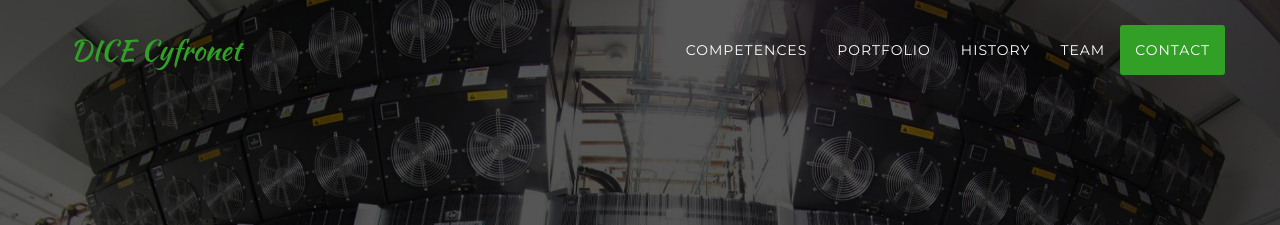
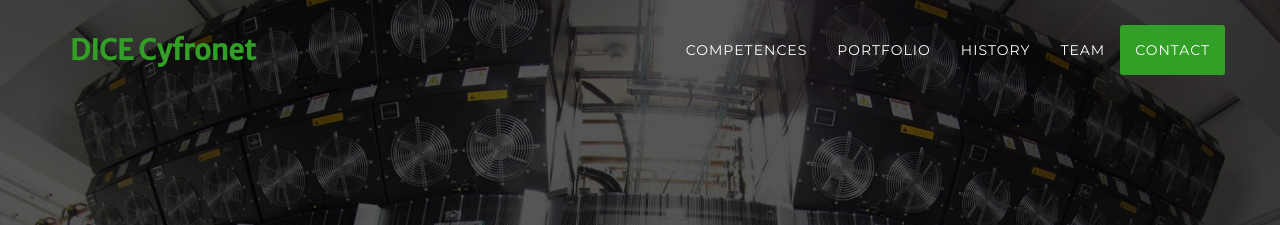
Before and after one commit to dice-cyfronet/dice-cyfronet.github.io-old, a Jekyll site: the page built from index.html, in a window 1280 px wide. Shown: the top 225 px of the page. Built offline with Jekyll 4.4.1, drawn with Linux system fonts in a browser that asks for light colours; nearby versions of some CDN libraries; some web fonts are replaced.

Commit message:
Changed Kaushan Script to Merriweather Sans in navbar "logo" font.

```diff
--- a/_includes/head.html
+++ b/_includes/head.html
@@ -11,7 +11,7 @@
   <link rel="stylesheet" href="{{ "/css/main.css" | prepend: site.baseurl }}">
 
   <link href="http://fonts.googleapis.com/css?family=Montserrat:400,700" rel="stylesheet" type="text/css">
-  <link href='http://fonts.googleapis.com/css?family=Kaushan+Script' rel='stylesheet' type='text/css'>
+  <link href='http://fonts.googleapis.com/css?family=Merriweather+Sans' rel='stylesheet' type='text/css'>
   <link href="http://fonts.googleapis.com/css?family=Lato:400,700,400italic,700italic" rel="stylesheet" type="text/css">
   <link href='http://fonts.googleapis.com/css?family=Droid+Serif:400,700,400italic,700italic' rel='stylesheet' type='text/css'>
   <link href='http://fonts.googleapis.com/css?family=Roboto+Slab:400,100,300,700' rel='stylesheet' type='text/css'>
--- a/_sass/_base.scss
+++ b/_sass/_base.scss
@@ -176,8 +176,9 @@ fieldset[disabled] .btn-xl.active {
 }
 
 .navbar-default .navbar-brand {
-    font-family: "Kaushan Script","Helvetica Neue",Helvetica,Arial,cursive;
+    font-family: "Merriweather Sans","Helvetica Neue",Helvetica,Arial,cursive;
     color: $primary;
+    font-weight: 700;
 }
 
 .navbar-default .navbar-brand:hover,
```
